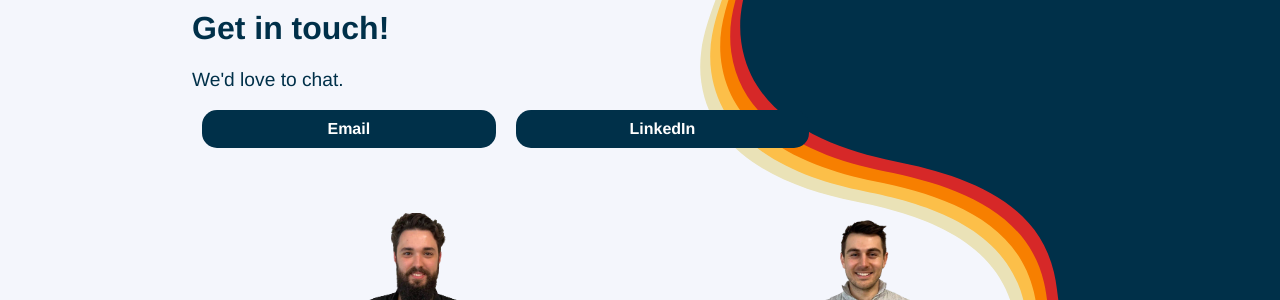
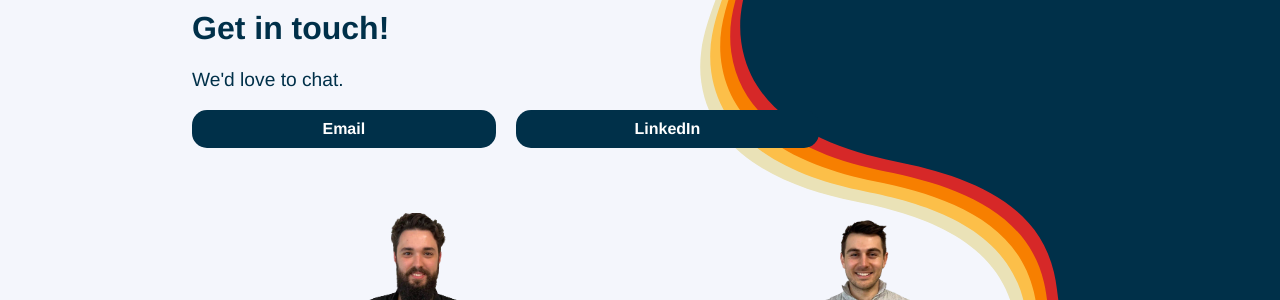
Before and after one commit to magma-recruiting/website, a Jekyll site: the page built from contact.html, in a window 1280 px wide. Shown: the part 203-503 px from the top of the page. Built offline with Jekyll 4.4.1, drawn with Linux system fonts in a browser that asks for light colours.

Commit message:
* Fixed contact-box margins

```diff
--- a/_sass/contact.mobile.scss
+++ b/_sass/contact.mobile.scss
@@ -1,5 +1,6 @@
 #contactBox {
   margin-top: 60px;
+  margin-right: 0;
 
   img {
     display: none;
--- a/_sass/contact.scss
+++ b/_sass/contact.scss
@@ -5,17 +5,17 @@
   > div {
 	display: flex;
 
-	&:first-child {
-	  margin-left: 0;
-	}
-
-	&:last-child {
-	  margin-right: 0;
-	}
-
 	a {
 	  @include multi-shadow;
 	  margin: 0 10px;
+
+	  &:first-child {
+		margin-left: 0;
+	  }
+
+	  &:last-child {
+		margin-right: 0;
+	  }
 	}
   }
 }
```
